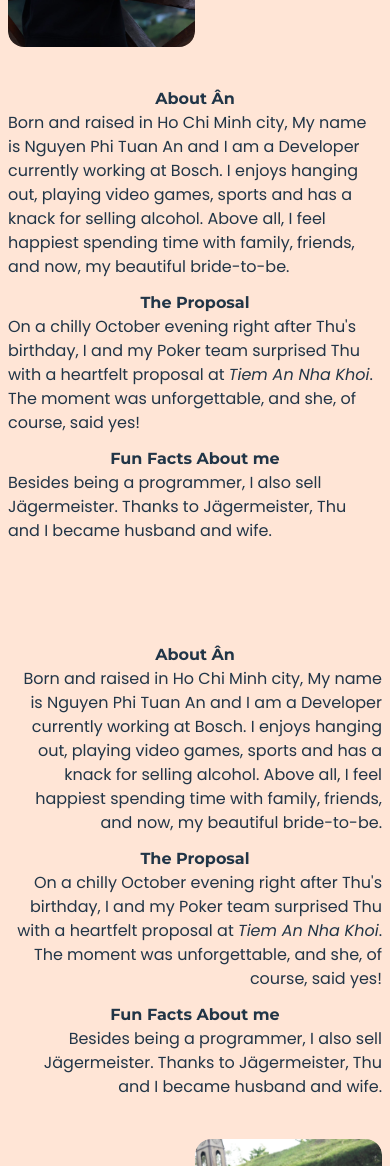
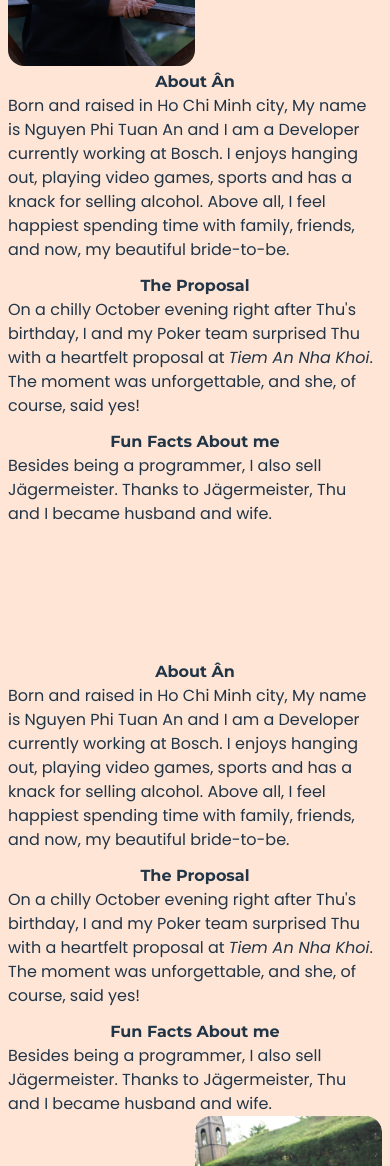
Before and after one commit to 19anim/wedding, a React (Vite) app: page / in a window 390 px wide. Shown: the part 2783-3949 px from the top of the page. Built offline with nearby package versions, Linux system fonts and the light colour scheme; a web font is replaced by a local one.

Commit message:
modify groom page

```diff
--- a/src/pages/Groom.jsx
+++ b/src/pages/Groom.jsx
@@ -4,7 +4,7 @@ import BrideImage from "../assets/bride.jpg";
 const Groom = () => {
   return (
     <section className="h-screen snap-start sm:bg-[#ffbe9866] bg-transparent sm:flex sm:gap-10">
-      <section className="snap-start h-full w-full sm:w-[50%] flex flex-col bg-[#ffbe9866] sm:bg-transparent justify-center gap-10 py-2 px-2 sm:pl-2">
+      <section className="snap-start h-full w-full sm:w-[50%] flex flex-col bg-[#ffbe9866] sm:bg-transparent justify-center sm:gap-10 sm:py-2 px-2 sm:pl-2">
         <section className="w-full h-[30%] flex items-center">
           <section className="h-full w-[50%] overflow-hidden rounded-2xl">
             <img
@@ -27,12 +27,12 @@ const Groom = () => {
             </article>
           </section>
         </section>
-        <section className="w-full flex flex-col gap-3">
+        <section className="w-full flex flex-col gap-3 items-start">
           <article className="lg:max-w-[70%]">
             <header className="font-montserrat lg:text-[2em] sm:text-[1.5em] text-[1em] font-bold text-center">
               About Ân
             </header>
-            <main className="font-Poppins text-left">
+            <main className="font-Poppins">
               Born and raised in Ho Chi Minh city, My name is Nguyen Phi Tuan An
               and I am a Developer currently working at Bosch. I enjoys hanging
               out, playing video games, sports and has a knack for selling
@@ -45,7 +45,7 @@ const Groom = () => {
             <header className="font-montserrat lg:text-[2em] sm:text-[1.5em] text-[1em] font-bold text-center">
               The Proposal
             </header>
-            <main className="font-Poppins text-left">
+            <main className="font-Poppins">
               On a chilly October evening right after Thu's birthday, I and my
               Poker team surprised Thu with a heartfelt proposal at{" "}
               <i>Tiem An Nha Khoi</i>. The moment was unforgettable, and she, of
@@ -57,7 +57,7 @@ const Groom = () => {
             <header className="font-montserrat lg:text-[2em] sm:text-[1.5em] text-[1em] font-bold text-center">
               Fun Facts About me
             </header>
-            <main className="font-Poppins text-left">
+            <main className="font-Poppins">
               Besides being a programmer, I also sell Jägermeister. Thanks to
               Jägermeister, Thu and I became husband and wife.
             </main>
@@ -65,13 +65,13 @@ const Groom = () => {
         </section>
       </section>
 
-      <section className="snap-start h-full w-full sm:w-[50%] flex flex-col justify-center bg-[#ffbe9866] sm:bg-transparent gap-10 py-2 px-2 sm:pr-2">
-        <section className="w-full flex flex-col gap-3">
+      <section className="snap-start h-full w-full sm:w-[50%] flex flex-col justify-center bg-[#ffbe9866] sm:bg-transparent sm:gap-10 sm:py-2 px-2 sm:pr-2">
+        <section className="w-full flex flex-col gap-3 items-end">
           <article className="lg:max-w-[70%]">
             <header className="font-montserrat lg:text-[2em] sm:text-[1.5em] text-[1em] font-bold text-center">
               About Ân
             </header>
-            <main className="font-Poppins text-right">
+            <main className="font-Poppins">
               Born and raised in Ho Chi Minh city, My name is Nguyen Phi Tuan An
               and I am a Developer currently working at Bosch. I enjoys hanging
               out, playing video games, sports and has a knack for selling
@@ -84,7 +84,7 @@ const Groom = () => {
             <header className="font-montserrat lg:text-[2em] sm:text-[1.5em] text-[1em] font-bold text-center">
               The Proposal
             </header>
-            <main className="font-Poppins text-right">
+            <main className="font-Poppins">
               On a chilly October evening right after Thu's birthday, I and my
               Poker team surprised Thu with a heartfelt proposal at{" "}
               <i>Tiem An Nha Khoi</i>. The moment was unforgettable, and she, of
@@ -96,7 +96,7 @@ const Groom = () => {
             <header className="font-montserrat lg:text-[2em] sm:text-[1.5em] text-[1em] font-bold text-center">
               Fun Facts About me
             </header>
-            <main className="font-Poppins text-right">
+            <main className="font-Poppins">
               Besides being a programmer, I also sell Jägermeister. Thanks to
               Jägermeister, Thu and I became husband and wife.
             </main>
```
